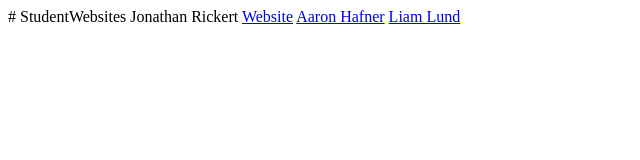
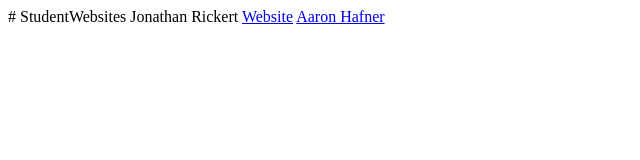
Before and after one commit to mrmclaughlin/StudentWebsites, a plain HTML site: page index.html in a window 1280 px wide. Shown: the full height of the page, 0-640 px from the left. Drawn offline with Linux system fonts and the light colour scheme.

Commit message:
Update index.html

```diff
--- a/index.html
+++ b/index.html
@@ -5,5 +5,3 @@ Jonathan Rickert
 
 
 <a href="/House1.html">Aaron Hafner</a>
-
-<a href="https://mrmclaughlin.com/webdesign/LundW/FinalWebsiteProjecthomepage.html">Liam Lund</a>
```
